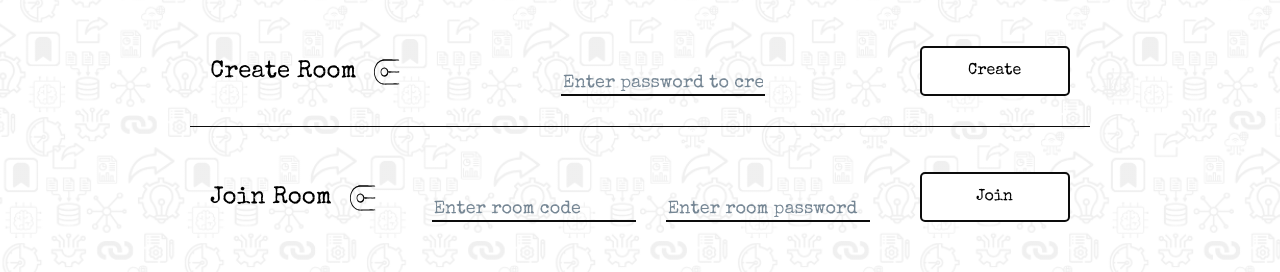
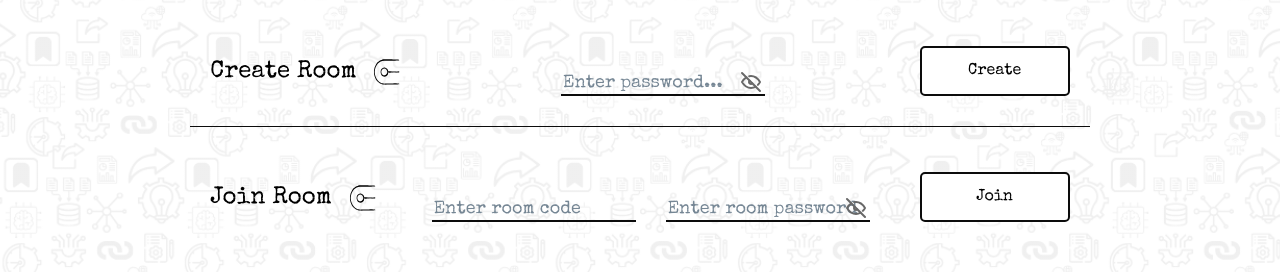
Before and after one commit to nikku1229/ShareA, a React (Vite) app in the folder Frontend/: page / in a window 1280 px wide. Shown: the part 310-582 px from the top of the page. Built offline with nearby package versions, Linux system fonts and the light colour scheme; no server answers.

Commit message:
toggle password eye button

```diff
--- a/Frontend/src/index.css
+++ b/Frontend/src/index.css
@@ -385,6 +385,22 @@ body {
       }
     }
   }
+}
+
+.password {
+  position: relative;
+
+  input {
+    width: 100%;
+  }
+}
+
+.eye-toggle-btn {
+  filter: grayscale(100%) invert(60%);
+  position: absolute;
+  right: 2px;
+  top: -1px;
+  cursor: pointer;
 }
 
 .room-error-msg p {
--- a/Frontend/src/pages/Home.jsx
+++ b/Frontend/src/pages/Home.jsx
@@ -10,6 +10,8 @@ import { useSocket } from "../context/SocketContext";
 import FullLogo from "../assets/Logos/ShareA-Logo-full.png";
 import RoomIcon from "../assets/Icons/RoomIcon.svg";
 import HamburgerIcon from "../assets/Icons/HamburgerIcon.svg";
+import EyeBtn from "../assets/Icons/EyeIcon.svg";
+import EyeCloseBtn from "../assets/Icons/EyeOffIcon.svg";
 
 function Home() {
   const {
@@ -31,6 +33,8 @@ function Home() {
   const [toggleSendBlock, setToggleSendBlock] = useState(false);
   const [toggleReceivedBlock, setToggleReceivedBlock] = useState(false);
   const [sidebarOpen, setSidebarOpen] = useState(false);
+  const [togglePasswordInput, setTogglePasswordInput] = useState(false);
+  const [toggleJoinPasswordInput, setToggleJoinPasswordInput] = useState(false);
 
   const sidebarToggle = () => setSidebarOpen(!sidebarOpen);
 
@@ -84,13 +88,21 @@ function Home() {
             <img src={RoomIcon} alt="Room Icon" />
           </div>
           <div className="room-input-area">
+            <div className="password">
               <input
-              type="password"
-              placeholder="Enter password to create"
+                type={togglePasswordInput ? "text" : "password"}
+                placeholder="Enter password..."
                 value={createRoomPassword}
                 onChange={(e) => setCreateRoomPassword(e.target.value)}
                 required
               />
+              <img
+                src={togglePasswordInput ? EyeBtn : EyeCloseBtn}
+                alt={togglePasswordInput ? "Hide" : "Show"}
+                className="eye-toggle-btn"
+                onClick={() => setTogglePasswordInput(!togglePasswordInput)}
+              />
+            </div>
           </div>
           <div className="room-btn-area">
             <button className="room-btn">Create</button>
@@ -118,13 +130,23 @@ function Home() {
               onChange={(e) => setRoomCode(e.target.value)}
               required
             />
+            <div className="password">
               <input
-              type="password"
+                type={toggleJoinPasswordInput ? "text" : "password"}
                 placeholder="Enter room password"
                 value={joinedRoomPassword}
                 onChange={(e) => setJoinedRoomPassword(e.target.value)}
                 required
               />
+              <img
+                src={toggleJoinPasswordInput ? EyeBtn : EyeCloseBtn}
+                alt={toggleJoinPasswordInput ? "Hide" : "Show"}
+                className="eye-toggle-btn"
+                onClick={() =>
+                  setToggleJoinPasswordInput(!toggleJoinPasswordInput)
+                }
+              />
+            </div>
           </div>
           <div className="room-btn-area">
             <button className="room-btn">Join</button>
--- a/Frontend/src/pages/Login.jsx
+++ b/Frontend/src/pages/Login.jsx
@@ -5,12 +5,15 @@ import Logo from "../assets/Logos/ShareA-Logo-full.png";
 import GoogleIcon from "../assets/Icons/GoogleIcon.svg";
 import EmailIcon from "../assets/Icons/EmailIcon.svg";
 import BackButton from "../components/BackButton.jsx";
+import EyeBtn from "../assets/Icons/EyeIcon.svg";
+import EyeCloseBtn from "../assets/Icons/EyeOffIcon.svg";
 import Toast from "../components/Toast.jsx";
 import { useApp } from "../context/AppContext.jsx";
 
 function Login() {
   const [email, setEmail] = useState("");
   const [password, setPassword] = useState("");
+  const [togglePasswordInput, setTogglePasswordInput] = useState(false);
   const navigate = useNavigate();
   const { showToast, popUp } = useApp();
 
@@ -94,14 +97,22 @@ function Login() {
                 required
                 className="form-input"
               />
+              <div className="password">
                 <input
-                type="password"
+                  type={togglePasswordInput ? "text" : "password"}
                   placeholder="Password"
                   value={password}
                   onChange={(e) => setPassword(e.target.value)}
                   required
                   className="form-input"
                 />
+                <img
+                  src={togglePasswordInput ? EyeBtn : EyeCloseBtn}
+                  alt={togglePasswordInput ? "Hide" : "Show"}
+                  className="eye-toggle-btn"
+                  onClick={() => setTogglePasswordInput(!togglePasswordInput)}
+                />
+              </div>
               <button type="submit" className="form-button">
                 Login
               </button>
--- a/Frontend/src/pages/Register.jsx
+++ b/Frontend/src/pages/Register.jsx
@@ -4,6 +4,8 @@ import faviconLogo from "../assets/Logos/ShareA-favicon.png";
 import Logo from "../assets/Logos/ShareA-Logo-full.png";
 import GoogleIcon from "../assets/Icons/GoogleIcon.svg";
 import EmailIcon from "../assets/Icons/EmailIcon.svg";
+import EyeBtn from "../assets/Icons/EyeIcon.svg";
+import EyeCloseBtn from "../assets/Icons/EyeOffIcon.svg";
 import BackButton from "../components/BackButton.jsx";
 import Toast from "../components/Toast.jsx";
 import { useApp } from "../context/AppContext";
@@ -12,6 +14,7 @@ function Register() {
   const [name, setName] = useState("");
   const [email, setEmail] = useState("");
   const [password, setPassword] = useState("");
+  const [togglePasswordInput, setTogglePasswordInput] = useState(false);
   const navigate = useNavigate();
   const { showToast, popUp } = useApp();
 
@@ -72,14 +75,22 @@ function Register() {
                 required
                 className="form-input"
               />
+              <div className="password">
                 <input
-                type="password"
+                  type={togglePasswordInput ? "text" : "password"}
                   placeholder="Password"
                   value={password}
                   onChange={(e) => setPassword(e.target.value)}
                   required
                   className="form-input"
                 />
+                <img
+                  src={togglePasswordInput ? EyeBtn : EyeCloseBtn}
+                  alt={togglePasswordInput ? "Hide" : "Show"}
+                  className="eye-toggle-btn"
+                  onClick={() => setTogglePasswordInput(!togglePasswordInput)}
+                />
+              </div>
               <button type="submit" className="form-button">
                 SignUp
               </button>
```
Also changed, not shown: Frontend/src/assets/Icons/EyeIcon.svg (added), Frontend/src/assets/Icons/EyeOffIcon.svg (added). Lines whose indentation alone changed are shown as unchanged.
